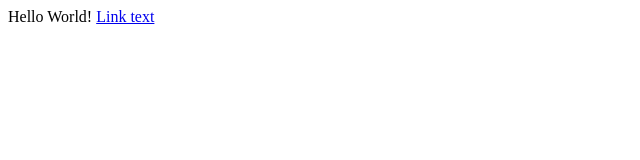
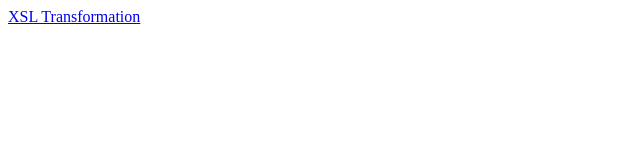
Before and after one commit to msarson/SchoolXML, a plain HTML site: page index.htm in a window 1280 px wide. Shown: the whole page, without its empty margins (0-640 px from the left). Drawn offline with Linux system fonts and the light colour scheme.

Commit message:
Update index.htm

```diff
--- a/index.htm
+++ b/index.htm
@@ -1,7 +1,6 @@
 <!DOCTYPE html>
 <html>
   <body>
-  	Hello World!
-    <a href="school.xml" >Link text</a>
+    <a href="https://msarson.github.io/SchoolXML/school.xml" >XSL Transformation</a>
   </body>
 </html>
```
